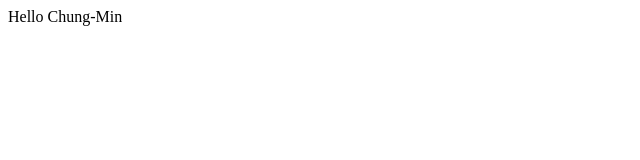
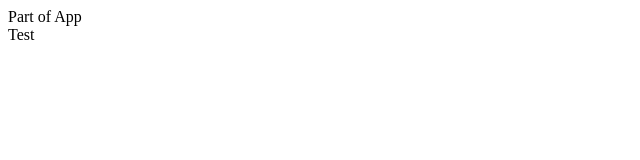
Before and after one commit to cchungmin/ngCheng, a plain HTML site: page index.html in a window 1280 px wide. Shown: the full height of the page, 0-640 px from the left. Drawn offline with nearby package versions, Linux system fonts and the light colour scheme.

Commit message:
Gives a basic structure

```diff
--- a/index.html
+++ b/index.html
@@ -1 +1,16 @@
-Hello Chung-Min
+<!DOCTYPE html>
+<html lang="en" ng-app="app">
+<head>
+  <meta charset="UTF-8">
+  <title>App</title>
+  <link rel="stylesheet" href="main.css">
+</head>
+<body ng-controller="Ctrl as ctrl">
+  <main>
+    Part of App
+    <div test-directive></div>
+  </main>
+  <script src="https://ajax.googleapis.com/ajax/libs/angularjs/1.4.4/angular.min.js"></script>
+  <script src="main.js"></script>
+</body>
+</html>
--- /dev/null
+++ b/main.js
@@ -0,0 +1,20 @@
+(function() {
+  var app = angular.module('app', []);
+
+  app.controller('Ctrl', function($scope) {
+    this.setMe = function() {
+      console.log('This is the test');
+    };
+  });
+
+  app.directive('testDirective', function() {
+    return {
+      controller: 'Ctrl',
+      controllerAs: 'ctrl',
+      template: 'Test',
+      link: function(scope, element, attrs, ctrl) {
+
+      }
+    }
+  });
+})()
```
Also changed, not shown: main.css (added).
